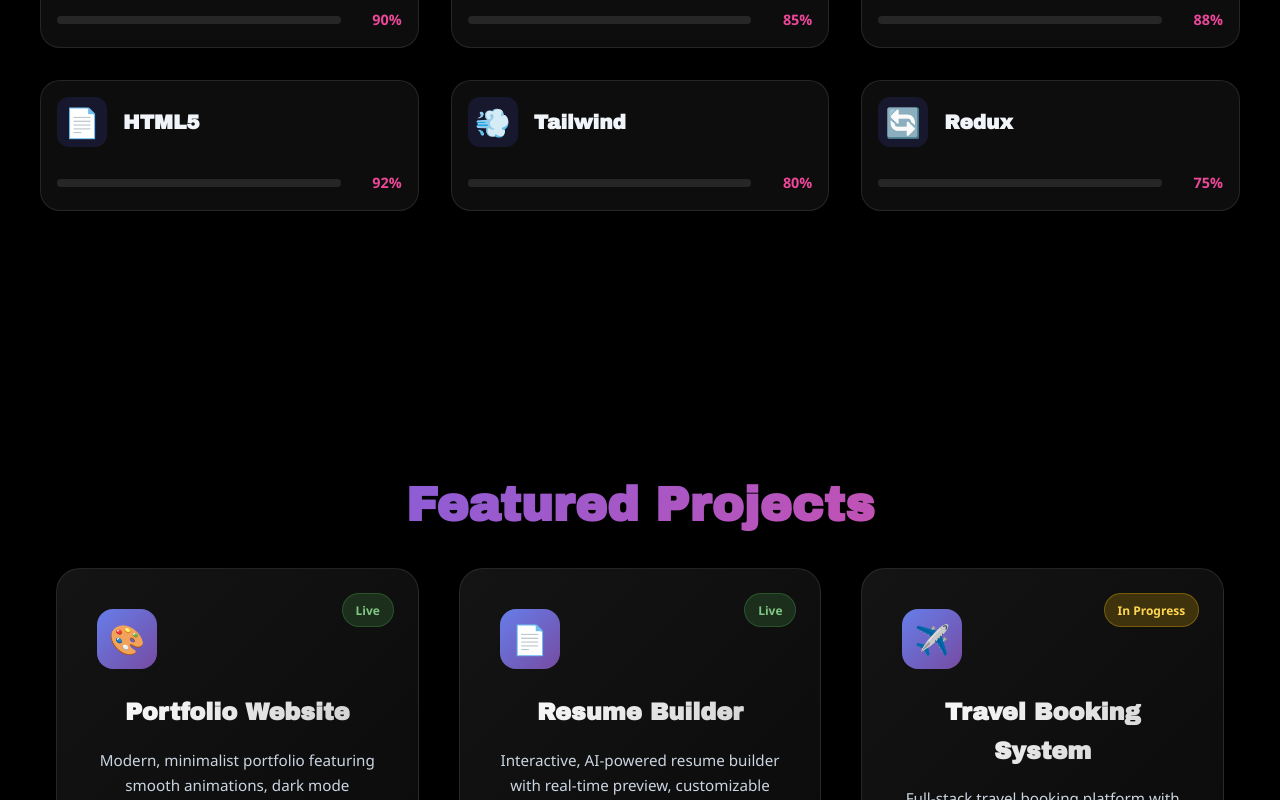
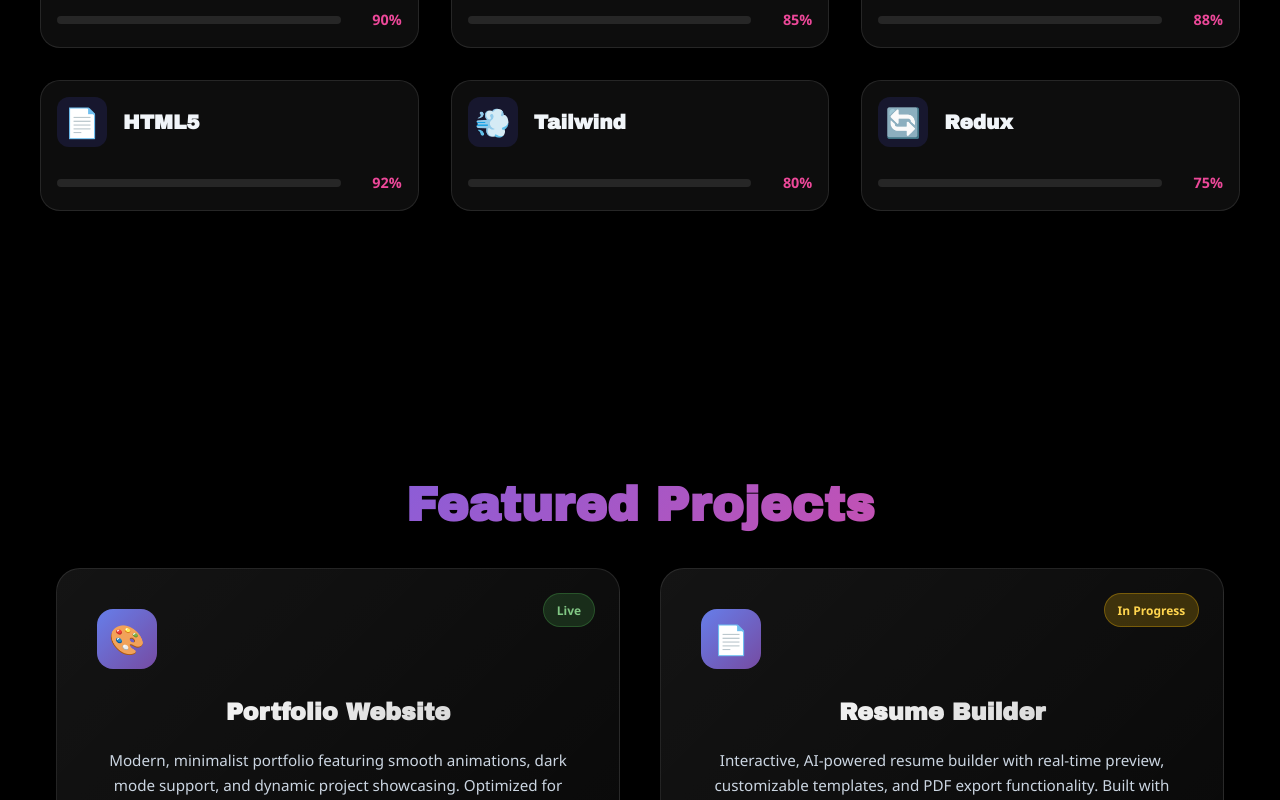
Before and after one commit to DIGVIJAY-TRIPATHY/PORTFOLIO, a React (Vite) app: page / in a window 1280 px wide. Shown: the part 2000-2800 px from the top of the page. Built offline with nearby package versions, Linux system fonts and the light colour scheme.

Commit message:
changing some portions

```diff
--- a/src/App.jsx
+++ b/src/App.jsx
@@ -32,7 +32,7 @@
       <About/>
       <Skills/>
       <Projects />
-      <Experience/>
+      {/* <Experience/> */}
       <Contact/>
       <Footer/>
 
--- a/src/components/Header/header.jsx
+++ b/src/components/Header/header.jsx
@@ -61,7 +61,7 @@
             Projects
           </a>
         </li>
-        <li>
+        {/* <li>
           <a
             href="#experience"
             className="nav-links"
@@ -69,7 +69,7 @@
           >
             Experience
           </a>
-        </li>
+        </li> */}
         <li>
           <a
             href="#contact"
--- a/src/components/Projects/projects.jsx
+++ b/src/components/Projects/projects.jsx
@@ -19,44 +19,44 @@
       tech: ["React", "TypeScript", "TailwindCSS", "PDF.js"],
       liveLink: "#",
       githubLink: "#",
-      status: "Live"
-    },
-    {
-      title: "Travel Booking System",
-      description: "Full-stack travel booking platform with real-time availability, secure payment processing, and comprehensive admin dashboard for managing bookings and analytics.",
-      icon: "✈️",
-      tech: ["React", "Node.js", "MySQL", "Express", "Stripe"],
-      liveLink: "#",
-      githubLink: "#",
       status: "In Progress"
     },
-    {
-      title: "Task Management App",
-      description: "Collaborative task manager with drag-and-drop interface, team workspaces, real-time updates, and productivity analytics dashboard.",
-      icon: "✓",
-      tech: ["React", "Firebase", "Material-UI", "DnD Kit"],
-      liveLink: "#",
-      githubLink: "#",
-      status: "Live"
-    },
-    {
-      title: "E-Commerce Dashboard",
-      description: "Analytics dashboard for online stores featuring sales tracking, inventory management, customer insights, and interactive data visualizations.",
-      icon: "📊",
-      tech: ["React", "Chart.js", "PostgreSQL", "REST API"],
-      liveLink: "#",
-      githubLink: "#",
-      status: "Live"
-    },
-    {
-      title: "Weather Forecast App",
-      description: "Real-time weather application with 7-day forecasts, location detection, severe weather alerts, and beautiful animated weather backgrounds.",
-      icon: "🌤️",
-      tech: ["React", "OpenWeather API", "Geolocation", "CSS3"],
-      liveLink: "#",
-      githubLink: "#",
-      status: "Live"
-    }
+    // {
+    //   title: "Travel Booking System",
+    //   description: "Full-stack travel booking platform with real-time availability, secure payment processing, and comprehensive admin dashboard for managing bookings and analytics.",
+    //   icon: "✈️",
+    //   tech: ["React", "Node.js", "MySQL", "Express", "Stripe"],
+    //   liveLink: "#",
+    //   githubLink: "#",
+    //   status: "In Progress"
+    // },
+    // {
+    //   title: "Task Management App",
+    //   description: "Collaborative task manager with drag-and-drop interface, team workspaces, real-time updates, and productivity analytics dashboard.",
+    //   icon: "✓",
+    //   tech: ["React", "Firebase", "Material-UI", "DnD Kit"],
+    //   liveLink: "#",
+    //   githubLink: "#",
+    //   status: "Live"
+    // },
+    // {
+    //   title: "E-Commerce Dashboard",
+    //   description: "Analytics dashboard for online stores featuring sales tracking, inventory management, customer insights, and interactive data visualizations.",
+    //   icon: "📊",
+    //   tech: ["React", "Chart.js", "PostgreSQL", "REST API"],
+    //   liveLink: "#",
+    //   githubLink: "#",
+    //   status: "Live"
+    // },
+    // {
+    //   title: "Weather Forecast App",
+    //   description: "Real-time weather application with 7-day forecasts, location detection, severe weather alerts, and beautiful animated weather backgrounds.",
+    //   icon: "🌤️",
+    //   tech: ["React", "OpenWeather API", "Geolocation", "CSS3"],
+    //   liveLink: "#",
+    //   githubLink: "#",
+    //   status: "Live"
+    // }
   ];
 
   return (
--- a/src/components/footer/Footer.jsx
+++ b/src/components/footer/Footer.jsx
@@ -59,7 +59,7 @@
               <span className="social-tooltip">GitHub</span>
             </a>
             <a
-              href="https://linkedin.com/in/yourprofile"
+              href="https://www.linkedin.com/in/digvijay-tripathy-194aa8314/"
               target="_blank"
               rel="noopener noreferrer"
               aria-label="LinkedIn"
@@ -69,14 +69,14 @@
               <span className="social-tooltip">LinkedIn</span>
             </a>
             <a
-              href="mailto:rudratripathy62@gmail.com"
+              href="mailto:tripathydigvijay7377@gmail.com"
               aria-label="Mail"
               className="social-link"
             >
               <i className="fas fa-envelope"></i>
               <span className="social-tooltip">Email</span>
             </a>
-            <a
+            {/* <a
               href="https://twitter.com/yourprofile"
               target="_blank"
               rel="noopener noreferrer"
@@ -85,7 +85,7 @@
             >
               <i className="fab fa-twitter"></i>
               <span className="social-tooltip">Twitter</span>
-            </a>
+            </a> */}
           </div>
         </div>
 
@@ -115,9 +115,9 @@
               </a>
             </li>
             <li>
-              <a href="#contact">
+              {/* <a href="#contact">
                 <span className="link-arrow">→</span> Contact
-              </a>
+              </a> */}
             </li>
           </ul>
         </div>
@@ -143,9 +143,9 @@
               </a>
             </li>
             <li>
-              <a href="#blogs">
+              {/* <a href="#blogs">
                 <span className="link-arrow">→</span> Blogs
-              </a>
+              </a> */}
             </li>
             <li>
               <a href="#experience">
@@ -169,14 +169,14 @@
               <div className="contact-icon">
                 <i className="fas fa-envelope"></i>
               </div>
-              <span>rudratripathy62@gmail.com</span>
+              <span>tripathydigvijay7377@gmail.com</span>
             </li>
-            <li className="contact-item">
+            {/* <li className="contact-item">
               <div className="contact-icon">
                 <i className="fas fa-phone"></i>
               </div>
               <span>+91 XXXXXXXXXX</span>
-            </li>
+            </li> */}
             <li className="contact-item">
               <div className="contact-icon">
                 <i className="fas fa-map-marker-alt"></i>
```
